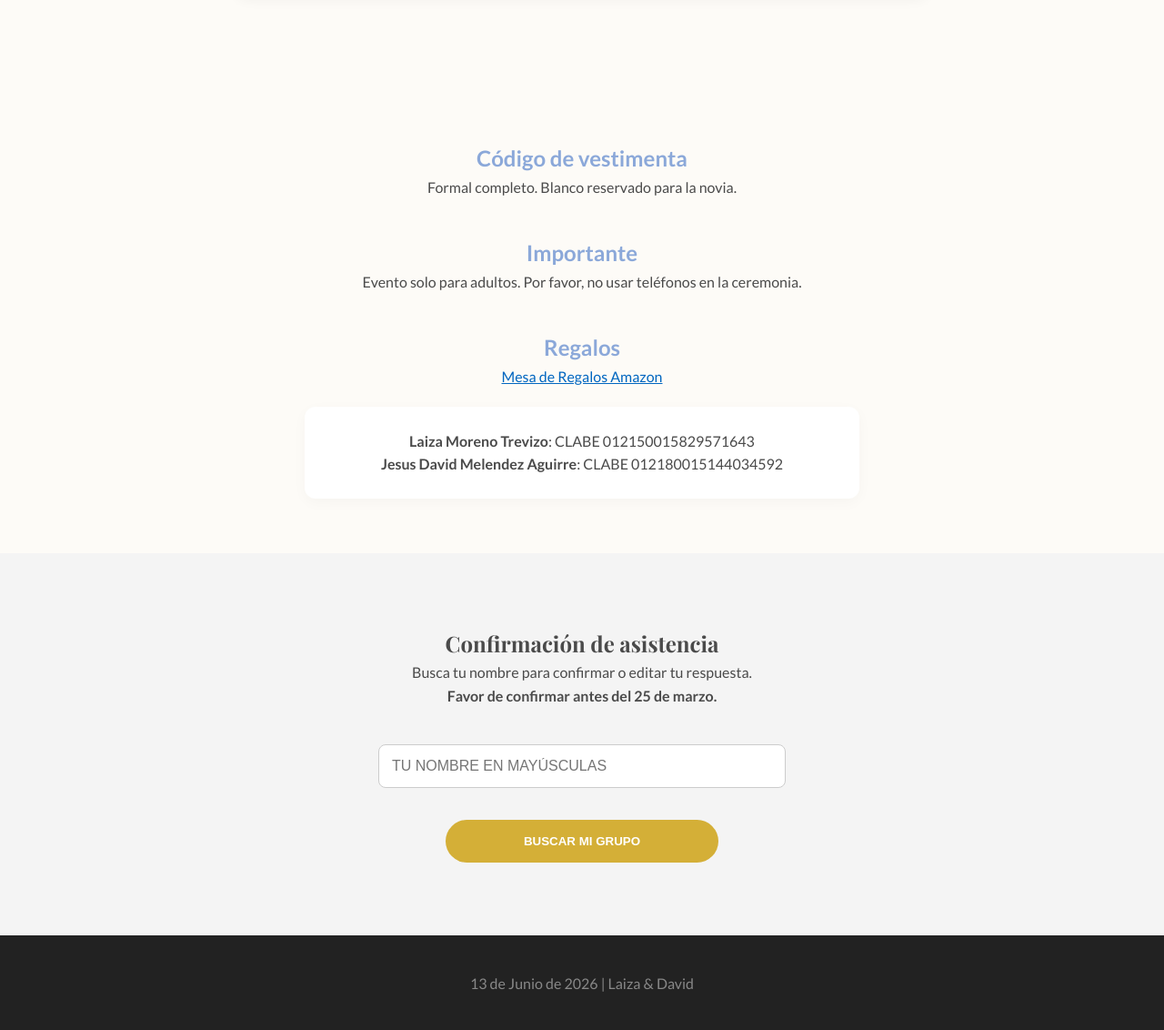
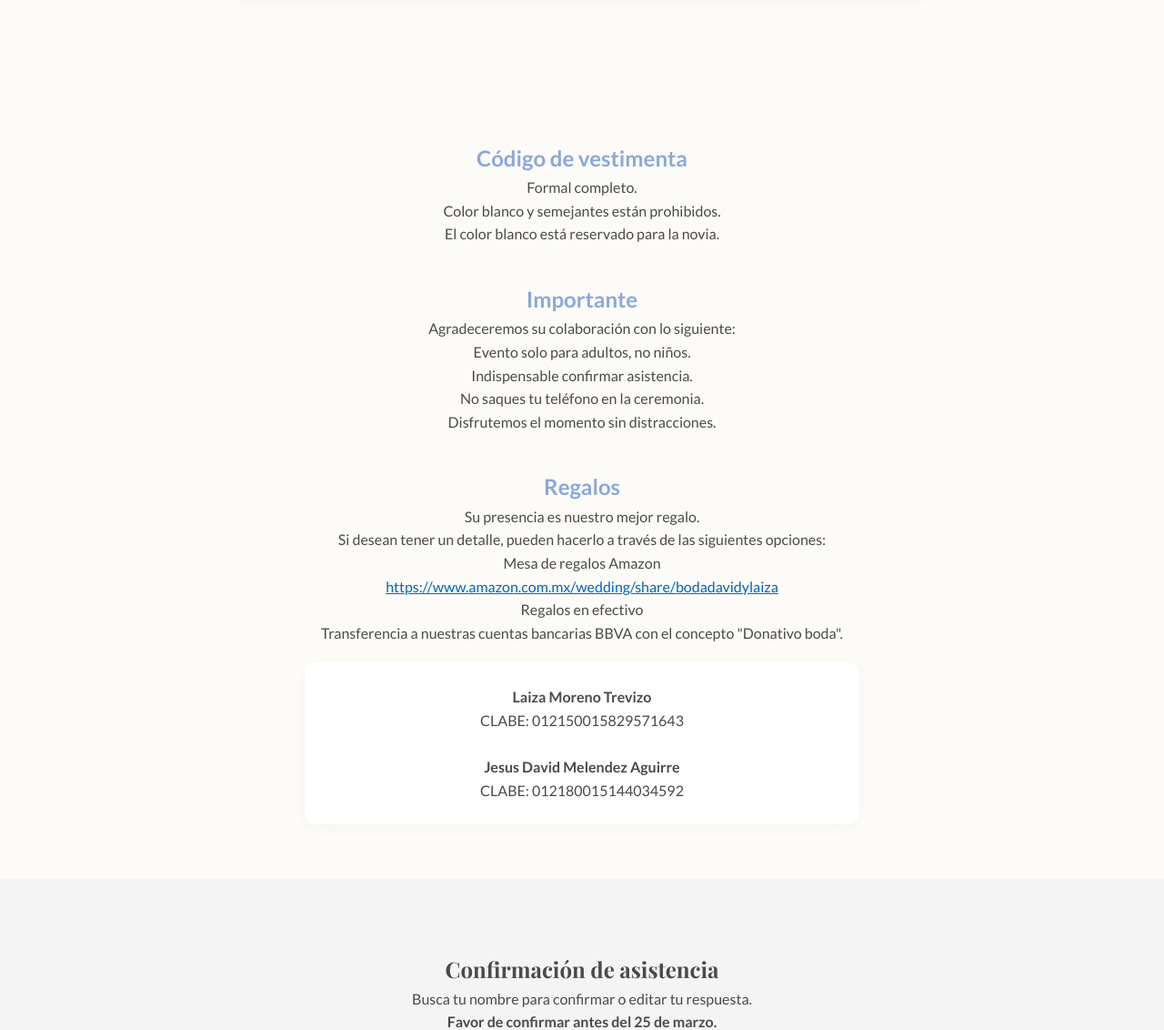
Before and after one commit to laizaydavidboda/invitacion-boda-flask, a Flask app: page / in a window 1280 px wide. Shown: the part 1386-2518 px from the top of the page at 91% size. Run offline with Flask 3, Linux system fonts and the light colour scheme; some web fonts are replaced.

Commit message:
Enhance wedding invitation layout and content
Updated wedding invitation HTML with additional details and styling enhancements.

```diff
--- a/templates/index.html
+++ b/templates/index.html
@@ -139,20 +139,40 @@
     </div>
 
     <!-- REGLAS Y REGALOS -->
-    <div class="info-section">
+<div class="info-section">
         <div class="info-title">Código de vestimenta</div>
-        <div class="info-text">Formal completo. Blanco reservado para la novia.</div>
+        <div class="info-text">Formal completo.<br>
+            Color blanco y semejantes están prohibidos.<br>
+            El color blanco está reservado para la novia.</div>
 
         <div class="info-title">Importante</div>
-        <div class="info-text">Evento solo para adultos. Por favor, no usar teléfonos en la ceremonia.</div>
+        <div class="info-text">
+            Agradeceremos su colaboración con lo siguiente:<br>
+            Evento solo para adultos, no niños.<br>
+            Indispensable confirmar asistencia.<br>
+            No saques tu teléfono en la ceremonia.<br>
+            Disfrutemos el momento sin distracciones.
+        </div>
 
         <div class="info-title">Regalos</div>
-        <a href="https://www.amazon.com.mx/wedding/share/bodadavidylaiza" target="_blank" style="color: #0066c0;">Mesa de Regalos Amazon</a>
+        <div class="info-text">
+            Su presencia es nuestro mejor regalo.<br>
+            Si desean tener un detalle, pueden hacerlo a través de las siguientes opciones:</div>
+
+        <div class="info-subtitle">Mesa de regalos Amazon</div>
+        <a href="https://www.amazon.com.mx/wedding/share/bodadavidylaiza" target="_blank" style="color: #0066c0; text-decoration: underline;">https://www.amazon.com.mx/wedding/share/bodadavidylaiza</a>
+
+        <div class="info-subtitle">Regalos en efectivo</div>
+        <div class="info-text">Transferencia a nuestras cuentas bancarias BBVA con el concepto "Donativo boda".</div>
         <div class="bank-details">
-            <p><strong>Laiza Moreno Trevizo</strong>: CLABE 012150015829571643</p>
-            <p><strong>Jesus David Melendez Aguirre</strong>: CLABE 012180015144034592</p>
+            <p><strong>Laiza Moreno Trevizo</strong></p>
+            <p>CLABE: 012150015829571643</p>
+            <br>
+            <p><strong>Jesus David Melendez Aguirre</strong></p>
+            <p>CLABE: 012180015144034592</p>
         </div>
     </div>
+
 
     <!-- SECCIÓN RSVP (ID rsvp para el anclaje) -->
     <section class="rsvp-section" id="rsvp">
```
